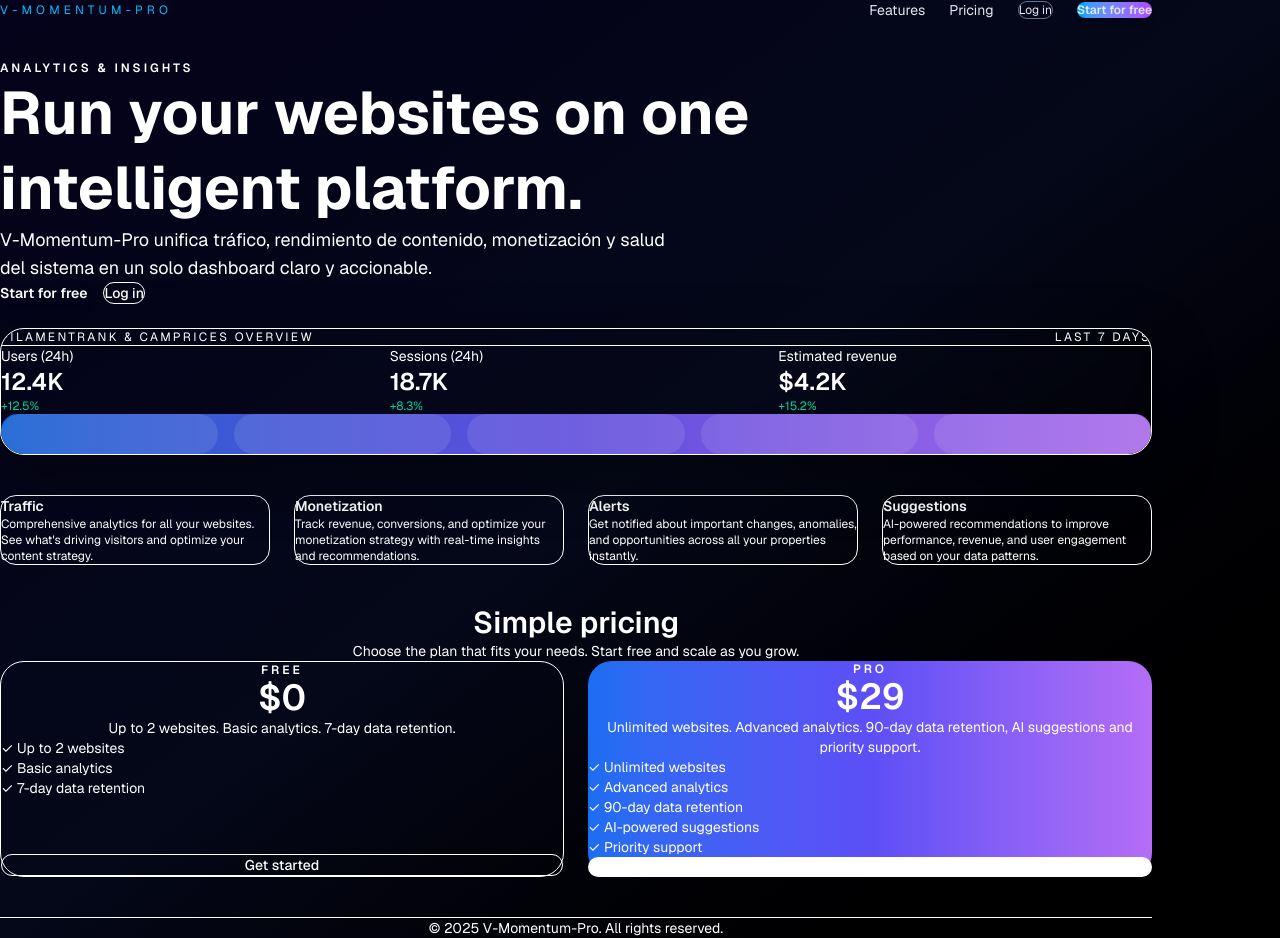
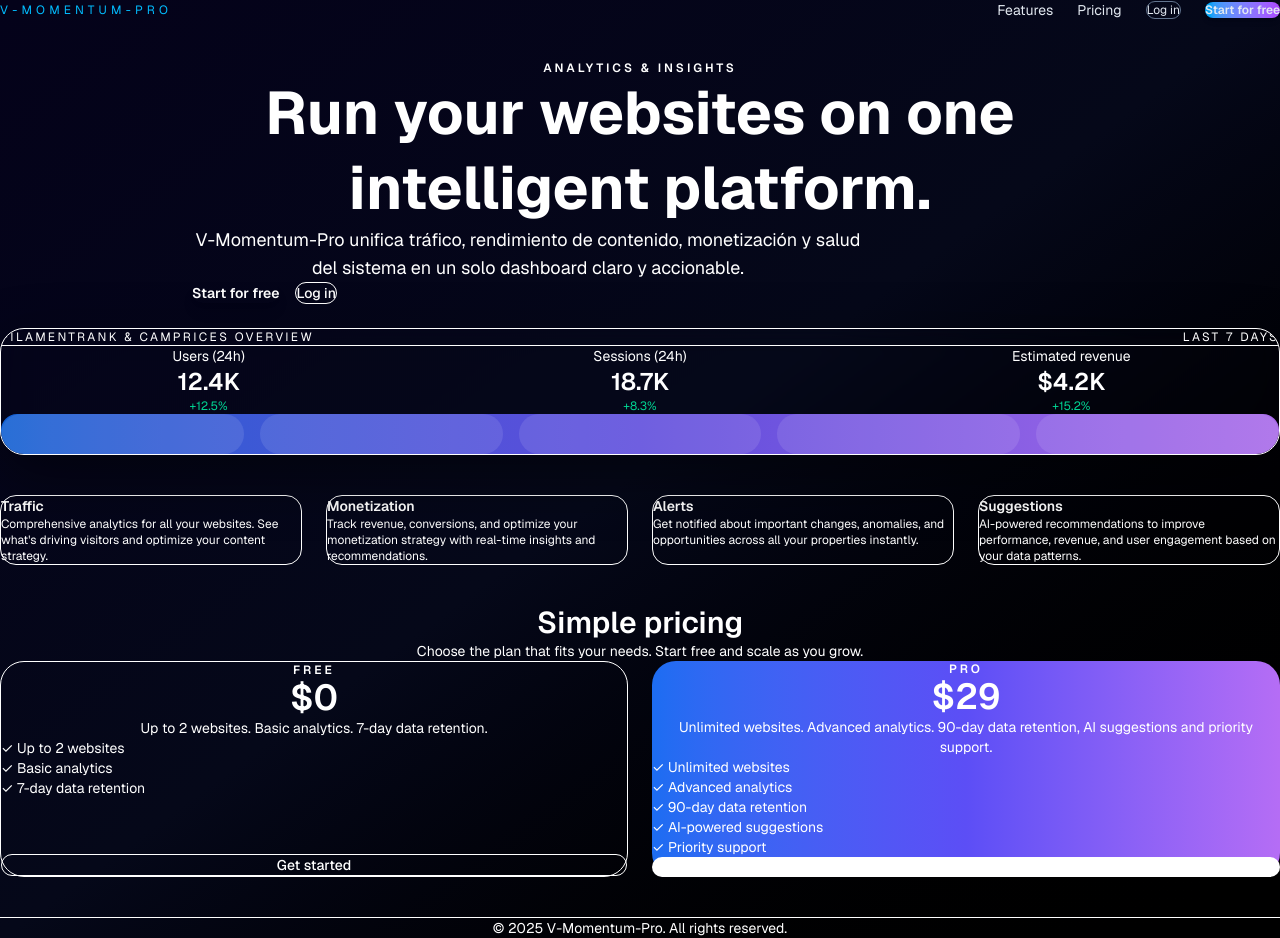
Before and after one commit to gemamaxgroup-ai/v-momentum-pro, a Next.js app: page / in a window 1280 px wide. Built offline with nearby package versions, Linux system fonts and the light colour scheme.

Commit message:
fix: improve landing layout (center hero, widen container, add spacing)

```diff
--- a/components/landing/LandingPage.tsx
+++ b/components/landing/LandingPage.tsx
@@ -5,7 +5,7 @@
 export default function LandingPage() {
   return (
     <div className="min-h-screen bg-gradient-to-br from-[#04021a] via-[#050819] to-[#000000] text-white">
-      <div className="w-full max-w-6xl mx-auto px-6 py-10 flex flex-col gap-10">
+      <div className="w-full max-w-7xl mx-auto px-6 pt-28 pb-20 flex flex-col gap-10">
         {/* NAV SUPERIOR */}
         <header className="flex items-center justify-between gap-4">
           <Link href="/" className="text-xs tracking-[0.35em] text-sky-400 uppercase hover:text-sky-300 transition-colors">
@@ -28,8 +28,8 @@
         </header>
 
         {/* HERO + DASHBOARD PREVIEW */}
-        <section className="flex flex-col gap-6">
-          <div className="max-w-4xl">
+        <section className="flex flex-col gap-6 items-center text-center">
+          <div className="max-w-4xl mx-auto">
             <p className="text-xs font-semibold tracking-[0.25em] text-vm-accent uppercase">
               Analytics & insights
             </p>
```
